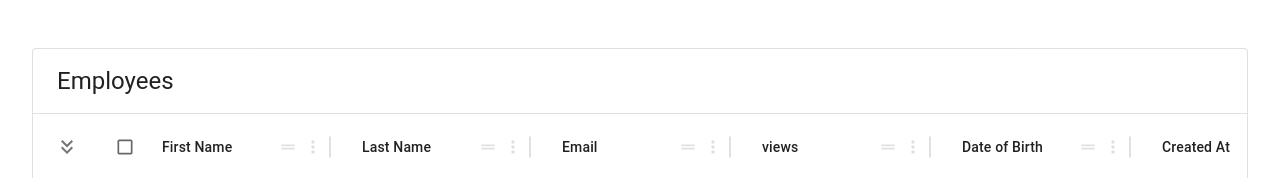
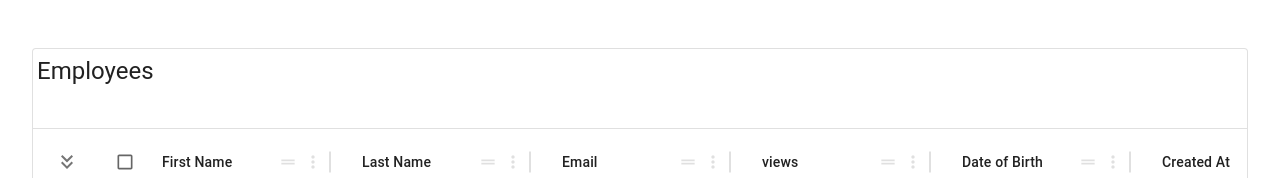
Before and after one commit to rahulvanmali21/mui-data-table-example, a React (Vite) app: page / in a window 1280 px wide. Shown: the top 178 px of the page. Built offline with nearby package versions, Linux system fonts and the light colour scheme; no server answers.

Commit message:
feat: group functionality initialized

```diff
--- a/src/App.tsx
+++ b/src/App.tsx
@@ -109,9 +109,8 @@ function App() {
         size:200,
       },
       {
-        id: "updatedAt",
-
-        accessorKey: "attributes.updatedAt",
+        id:'publishedAt',
+        accessorKey: "attributes.publishedAt",
         header: "Published At",
         meta: {
           type: "datetime",
--- a/src/components/DataTable.tsx
+++ b/src/components/DataTable.tsx
@@ -55,7 +55,7 @@ const DataTable = (props: DataTableProp) => {
     }
   }
   const [columnOrder, setColumnOrder] = React.useState<ColumnOrderState>(
-    columns.map((column) => column.id as string)
+    columns.map((column) =>  column.id  as string ?? column.id)
   );
 
   const table = useReactTable({
--- a/src/components/Resizer.tsx
+++ b/src/components/Resizer.tsx
@@ -22,6 +22,7 @@ const Resizer = styled(Box)<InputProps>(({theme,resizing})=>({
     userSelect: "none",
     touchAction: "none",
     "&:hover":{
+        background: resizing ? theme.palette.primary.main :theme.palette.grey["500"],
         opacity:1,
     }
 }))
--- a/src/components/TableToolbar.tsx
+++ b/src/components/TableToolbar.tsx
@@ -1,16 +1,55 @@
-import { Paper, Toolbar, Typography } from '@mui/material'
-import React from 'react'
-import useTableOptions from '../hooks/useTableOptions'
+import { Box, Paper, Toolbar, Typography } from "@mui/material";
+import React from "react";
+import useTableOptions from "../hooks/useTableOptions";
+import useDragableHeader from "../hooks/useDragableHeader";
+import useColumnDnd from "../hooks/useColumnDnd";
+import { IconButton, styled } from "@mui/material";
+export const TOOLBAR_ID = "DATATABLE_TOOLBAR";
+const TableToolbar = () => {
+  const tableOptions = useTableOptions();
+  const column = { id: TOOLBAR_ID };
+  const { dropRef } = useDragableHeader({ column });
+  const { state } = useColumnDnd();
+  const isHovering = state?.hoverOn?.[TOOLBAR_ID];
+  console.log(isHovering);
+  return (
+    <Paper
+      ref={dropRef}
+      sx={{
+        borderBottomLeftRadius: 0,
+        borderBottomRightRadius: 0,
+        borderBottom: 0,
+        height:"80px",
+        px:0.5,
+        py:0.75,
+      }}
+      variant="outlined"
+    >
+        {isHovering ? (
+          <ColumnDrop ishovering={isHovering}>
+            <Typography variant="body1" textAlign={"center"}>Drop Column to group</Typography>
+          </ColumnDrop>
+        ) : (
+          <Box>
+            {tableOptions?.titleOptions?.title && (
+              <Typography variant="h5">
+                {tableOptions?.titleOptions?.title}
+              </Typography>
+            )}
+          </Box>
+        )}
+    </Paper>
+  );
+};
 
-const TableToolbar = () => {
-    const tableOptions = useTableOptions()
-  return (
-    <Paper sx={{borderBottomLeftRadius:0,borderBottomRightRadius:0,borderBottom:0}} variant='outlined'>
-        <Toolbar>
-            {tableOptions?.titleOptions?.title && <Typography variant='h5'>{tableOptions?.titleOptions?.title}</Typography>}
-        </Toolbar>
-    </Paper>
-  )
+export default TableToolbar;
+
+
+type Props = {
+    ishovering?:boolean
 }
-
-export default TableToolbar
+const ColumnDrop = styled(Box)<Props>(({theme,ishovering})=>({
+    padding:"1rem 2rem",
+    border:"2px dashed " + theme?.palette?.primary?.light,
+    width:"100%"
+}))
--- a/src/hooks/useDragableHeader.tsx
+++ b/src/hooks/useDragableHeader.tsx
@@ -8,6 +8,7 @@ import {
 import { useTable } from "../TableContext";
 import { Column, ColumnOrderState } from "@tanstack/react-table";
 import useColumnDnd from "./useColumnDnd";
+import { TOOLBAR_ID } from "../components/TableToolbar";
 
 const reorderColumn = (
   draggedColumnId: string,
@@ -24,14 +25,16 @@ const reorderColumn = (
 
 const useDragableHeader = ({ column }: any) => {
   const table = useTable();
-  const { state, setters } = useColumnDnd();
+  const { setters } = useColumnDnd();
   const { getState, setColumnOrder } = table;
   const { columnOrder } = getState();
-  const { draggedColumn, hoverOn } = state;
 
-  const [{ isOver,didDrop}, dropRef] = useDrop({
+  const [{ isOver}, dropRef] = useDrop({
     accept: "column",
     drop: (draggedColumn: Column<any>, monitor: DropTargetMonitor) => {
+        if(column.id === TOOLBAR_ID) {
+         return;
+        }
       const newColumnOrder = reorderColumn(
         draggedColumn.id,
         column.id,
```
